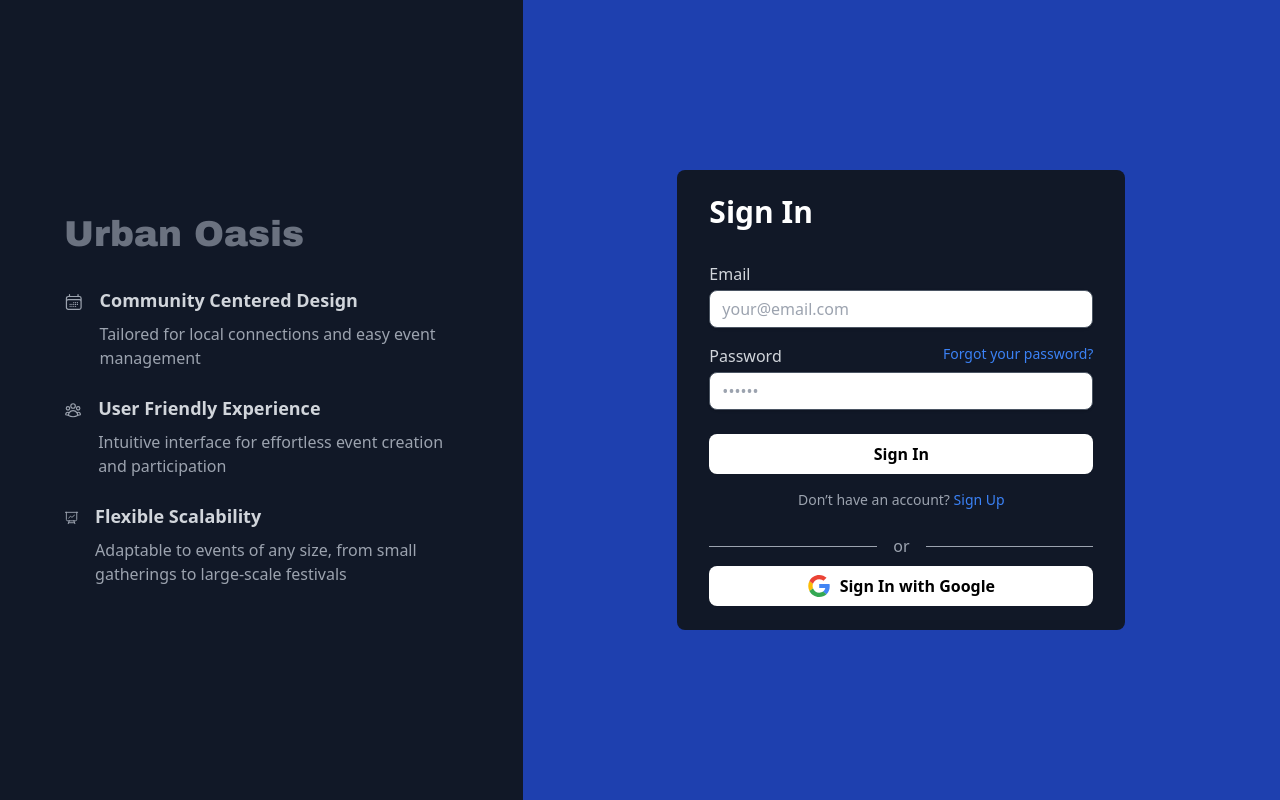
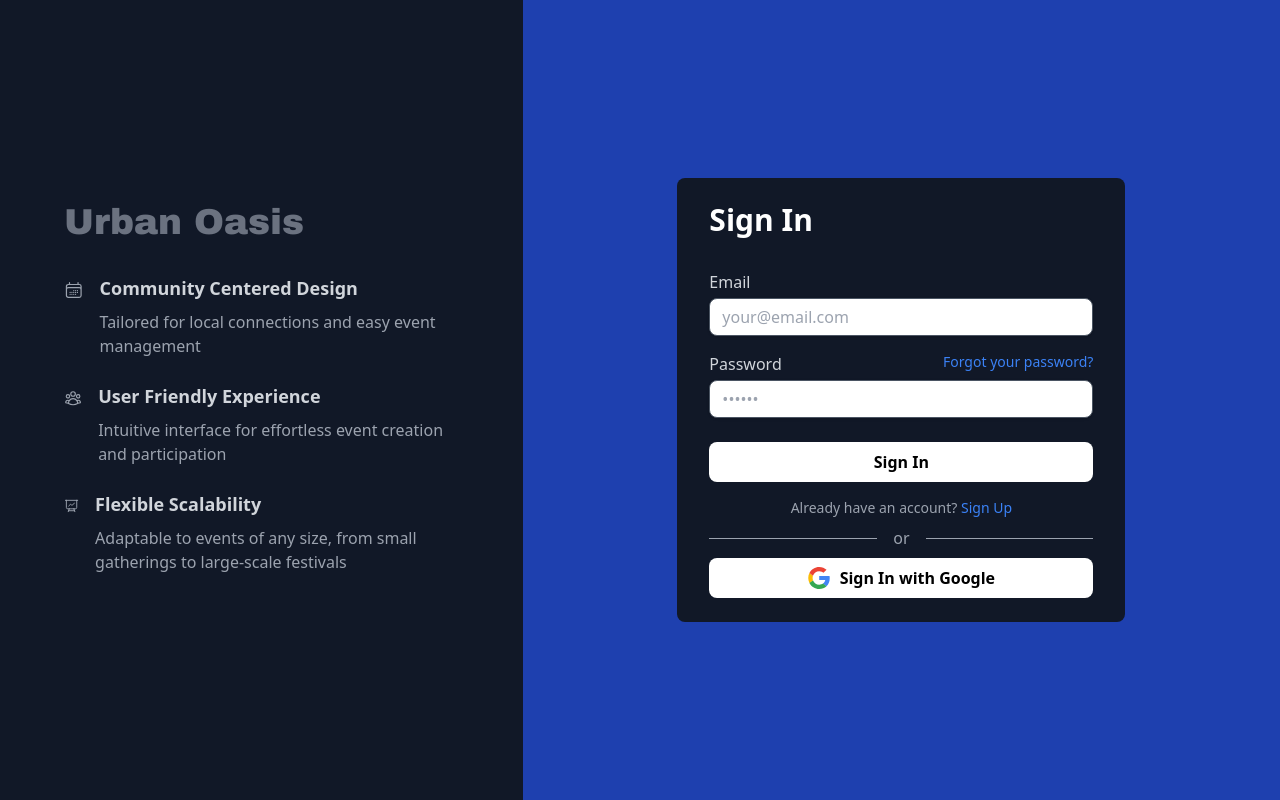
Before and after one commit to mazenkapadi/urban-oasis, a React (Vite) app: page /signIn in a window 1280 px wide. Built offline with nearby package versions, Linux system fonts and the light colour scheme; no server answers.

Commit message:
More Stylingg

```diff
--- a/src/components/AuthLeftComponent.jsx
+++ b/src/components/AuthLeftComponent.jsx
@@ -18,7 +18,7 @@ function AuthLeftComponent() {
                 </div >
 
                 <div className="flex items-start mb-6" >
-                    <UserGroupIcon className="h-6 w-6 text-gray-400 mr-4 mt-1" />
+                    <UserGroupIcon className="h-6 w-6 text-gray-400 mr-4 mt-1"/>
                     <div >
                         <h4 className="text-lg font-semibold text-gray-300 mb-2" >User Friendly Experience</h4 >
                         <p className="text-gray-400" >Intuitive interface for effortless event creation and
@@ -26,8 +26,8 @@ function AuthLeftComponent() {
                     </div >
                 </div >
 
-                <div className="flex items-start" >
-                    <PresentationChartLineIcon className="h-6 w-6 text-gray-400 mr-4 mt-1" />
+                <div className="flex items-start mb-6" >
+                    <PresentationChartLineIcon className="h-6 w-6 text-gray-400 mr-4 mt-1"/>
                     <div >
                         <h4 className="text-lg font-semibold text-gray-300 mb-2" >Flexible Scalability</h4 >
                         <p className="text-gray-400" >Adaptable to events of any size, from small gatherings to
--- a/src/pages/SignInPage.jsx
+++ b/src/pages/SignInPage.jsx
@@ -96,11 +96,11 @@ function SignInPage() {
                                     Sign In
                                 </button >
 
-                                <p className="text-sm text-gray-400 my-4" >
-                                    Don’t have an account? <a href="/signUp" className="text-blue-500" >Sign Up</a >
+                                <p className="text-sm text-gray-400 mt-4 mb-2" >
+                                    Already have an account? <a href="/signUp" className="text-blue-500" >Sign Up</a >
                                 </p >
 
-                                <div className="flex items-center w-full my-2" >
+                                <div className="flex items-center w-full mb-2 " >
                                     <hr className="flex-grow border-t border-gray-400" />
                                     <span className="mx-4 text-gray-400" >or</span >
                                     <hr className="flex-grow border-t border-gray-400" />
--- a/src/pages/SignUpPage.jsx
+++ b/src/pages/SignUpPage.jsx
@@ -145,11 +145,11 @@ function SignUpPage() {
                                     Sign In
                                 </button >
 
-                                <p className="text-sm text-gray-400 my-4" >
+                                <p className="text-sm text-gray-400 mt-4 mb-2" >
                                     Already have an account? <a href="/signIn" className="text-blue-500" >Sign in</a >
                                 </p >
 
-                                <div className="flex items-center w-full my-2" >
+                                <div className="flex items-center w-full mb-2 " >
                                     <hr className="flex-grow border-t border-gray-400" />
                                     <span className="mx-4 text-gray-400" >or</span >
                                     <hr className="flex-grow border-t border-gray-400" />
```
